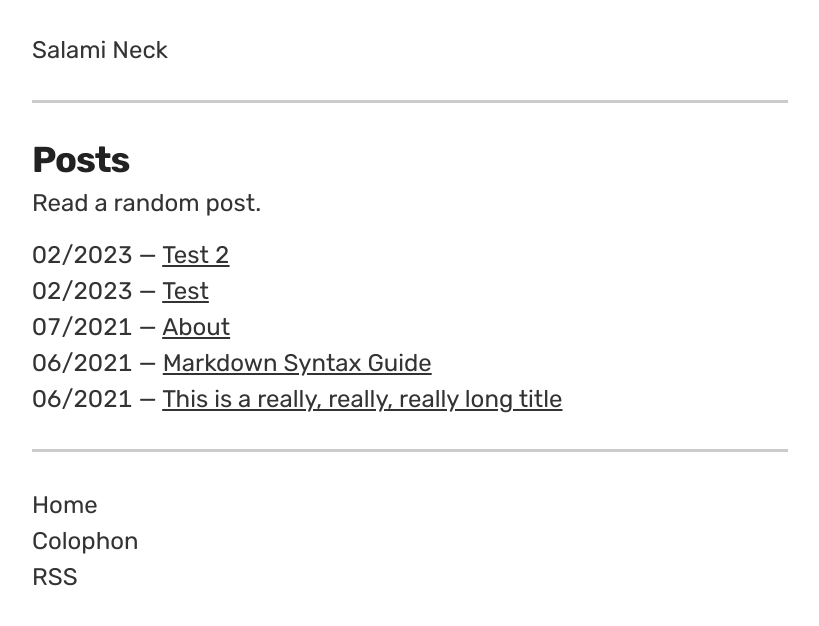
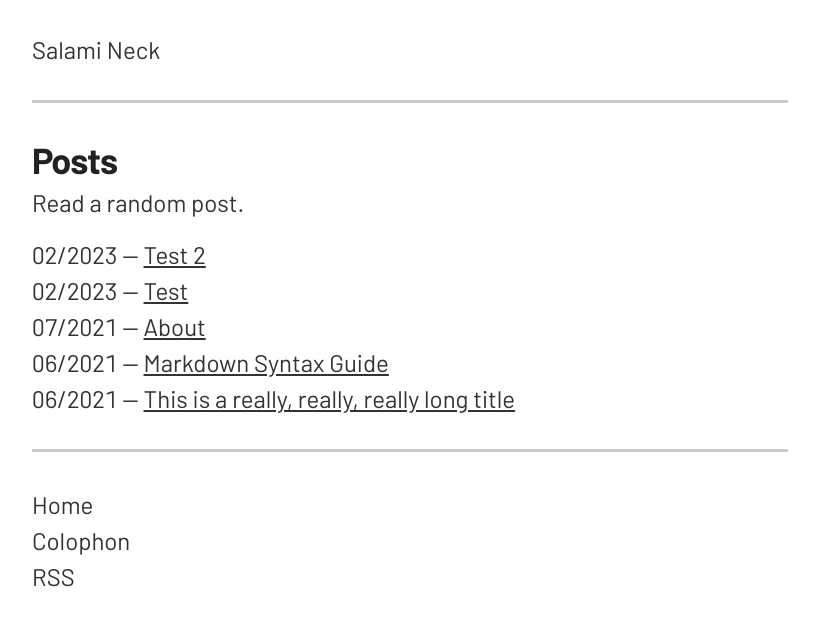
Before and after one commit to ajpwalser/ajpwalser.github.io, a Jekyll site: the page built from index.html, in a window 1280 px wide. Shown: the top 626 px of the page, without its empty margins (230-1049 px from the left). Built offline with Jekyll 4.4.1, drawn with Linux system fonts in a browser that asks for light colours; some web fonts are replaced.

Commit message:
Update style.css

```diff
--- a/css/style.css
+++ b/css/style.css
@@ -1,5 +1,5 @@
 :root {
-    --font-body: 'Rubik', sans-serif;
+    --font-body: 'Barlow', sans-serif;
     --color-background: #fff;
     --color-background-secondary: #203851;
     --color-background-tertiary: #f0f0f0;
```
